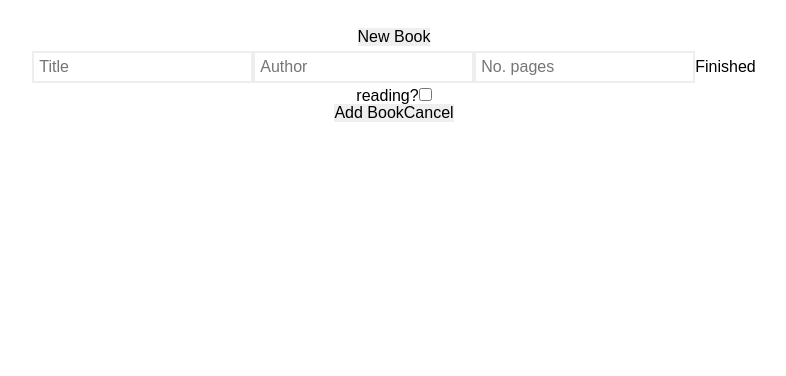
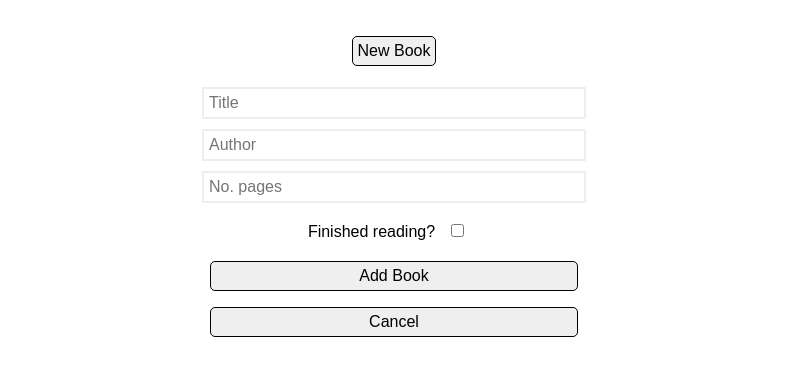
Before and after one commit to programmurr/library, a plain HTML site: page index.html in a window 1280 px wide. Both pictures are taken after a click on the button "New Book". Shown: the part 68-444 px from the top of the page, without its empty margins (246-1032 px from the left). Drawn offline with Linux system fonts and the light colour scheme.

Commit message:
Basic CSS and this project complete!

```diff
--- a/style.css
+++ b/style.css
@@ -43,20 +43,31 @@ li {
 	font-size: 1rem;
 	margin-top: 0.5rem;
 	margin-bottom: 0.5rem;
-	padding-top: 5px;
+	padding-top: 10px;
 	padding-bottom: 5px;
 }
 
 #add-form {
+	display: block;
+	margin-left: auto;
+	margin-right: auto;
+	width: 30%;
 	text-align: center;
 }
 
+button {
+	border: 1px solid black;
+	border-radius: 5px;
+	margin: 0.5rem 0.5rem 0.5rem 0.5rem;
+	padding: 5px;
+}
+
 #form {
-	display: block;
-	width: 50%;
-	margin-left: auto;
-	margin-right: auto;
-	width: 60%;
+	display: flex;
+	flex-direction: column;
+	justify-content: safe center;
+	margin-top: 0.5rem;
+	margin-bottom: 0.5em;
 }
 
 input[type=text] {
@@ -65,3 +76,14 @@ input[type=text] {
 	margin-bottom: 5px;
 	padding: 5px;
 }
+
+input[type=button] {
+	border: 1px solid black;
+	border-radius: 5px;
+	margin: 0.5rem 0.5rem 0.5rem 0.5rem;
+	padding: 5px;
+}
+
+input[type=checkbox] {
+	margin: 1rem;
+}
```
